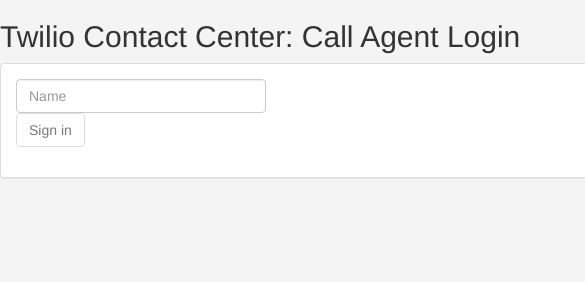
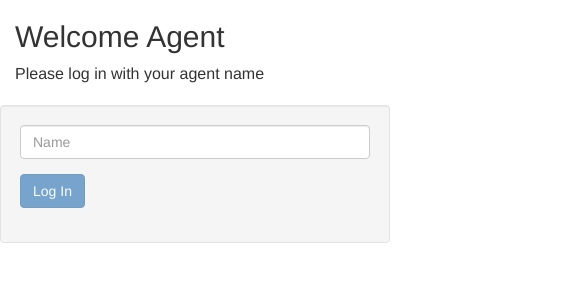
Before and after one commit to nash-md/twilio-contact-center, a website: page public/callcenter/index.html in a window 390 px wide. Shown: the top 282 px of the page, 585 px wide, since content can reach past the window. Drawn offline with Linux system fonts and the light colour scheme.

Commit message:
added responsive layout

```diff
--- a/public/callcenter/index.html
+++ b/public/callcenter/index.html
@@ -9,31 +9,40 @@
 
 </head>
 
-<body class="call-center" ng-app="callcenterApplication" ng-cloak>
-  <h2>Twilio Contact Center: Call Agent Login</h2>
+<body class="container" ng-app="callcenterApplication" ng-cloak>
 
-  <section ng-controller="LoginController">
+  <div class="row">
 
-    <div class="panel panel-default">
+    <div class=" col-lg-4 col-md-offset-4">
+      <h2>Welcome Agent</h2>
+      <p class="lead">Please log in with your agent name</p>
+    </div>
 
-      <div class="panel-body">
+    <div ng-controller="LoginController" class="well bs-component col-lg-4 col-md-offset-4">
 
-        <form ng-submit="login()" class="form-inline" name="loginForm">
+      <form ng-submit="login()" class="form-horizontal" name="loginForm">
 
         <div class="form-group">
+          <div class="col-lg-12">
+            <input class="form-control" ng-focus="reset()" type="text" name="friendlyName" placeholder="Name" ng-model="worker.friendlyName" required>
+          </div>
+        </div>
 
-            <input ng-focus="reset()" type="text" name="friendlyName" placeholder="Name" ng-model="worker.friendlyName" class="form-control" required>
-            <button ng-disabled="loginForm.friendlyName.$invalid" ng-click="login()" type="submit" class="btn btn-default">Sign in</button>
-
+        <div class="form-group">
+          <div class="col-lg-12">
+            <button ng-disabled="loginForm.friendlyName.$invalid" ng-click="login()" type="submit" class="btn btn-primary">Log In</button>
+          </div>
         </div>
 
         <div ng-messages="loginForm.friendlyName.$error" role="alert">
-            <div ng-message="required" ng-show="loginForm.friendlyName.$touched" class="error-message alert alert-danger">Name is required</div>
+          <div ng-message="required" ng-show="loginForm.friendlyName.$touched" class="alert alert-danger">Name is required</div>
         </div>
 
         <div ng-messages="loginForm.$error" role="alert">
-            <div ng-message="notFound"  class="error-message alert alert-danger">Worker does not exist</div>
-            <div ng-message="serverError" class="error-message alert alert-danger">An error occured, please check JavaScript console for details</div>
+          <div ng-message="notFound"  class="alert alert-danger">Worker does not exist</div>
+          <div ng-message="serverError" class="alert alert-danger">
+            <strong>Oh snap!</strong> An error occured, please check JavaScript console for details
+          </div>
         </div>
 
       </form>
@@ -42,8 +51,6 @@
 
   </div>
 
-</section>
-
   <script src="/scripts/angular.min.js"></script>
   <script src="/scripts/angular-messages.min.js"></script>
   <script src="LoginController.js"></script>
```
Lines whose indentation alone changed are shown as unchanged.
